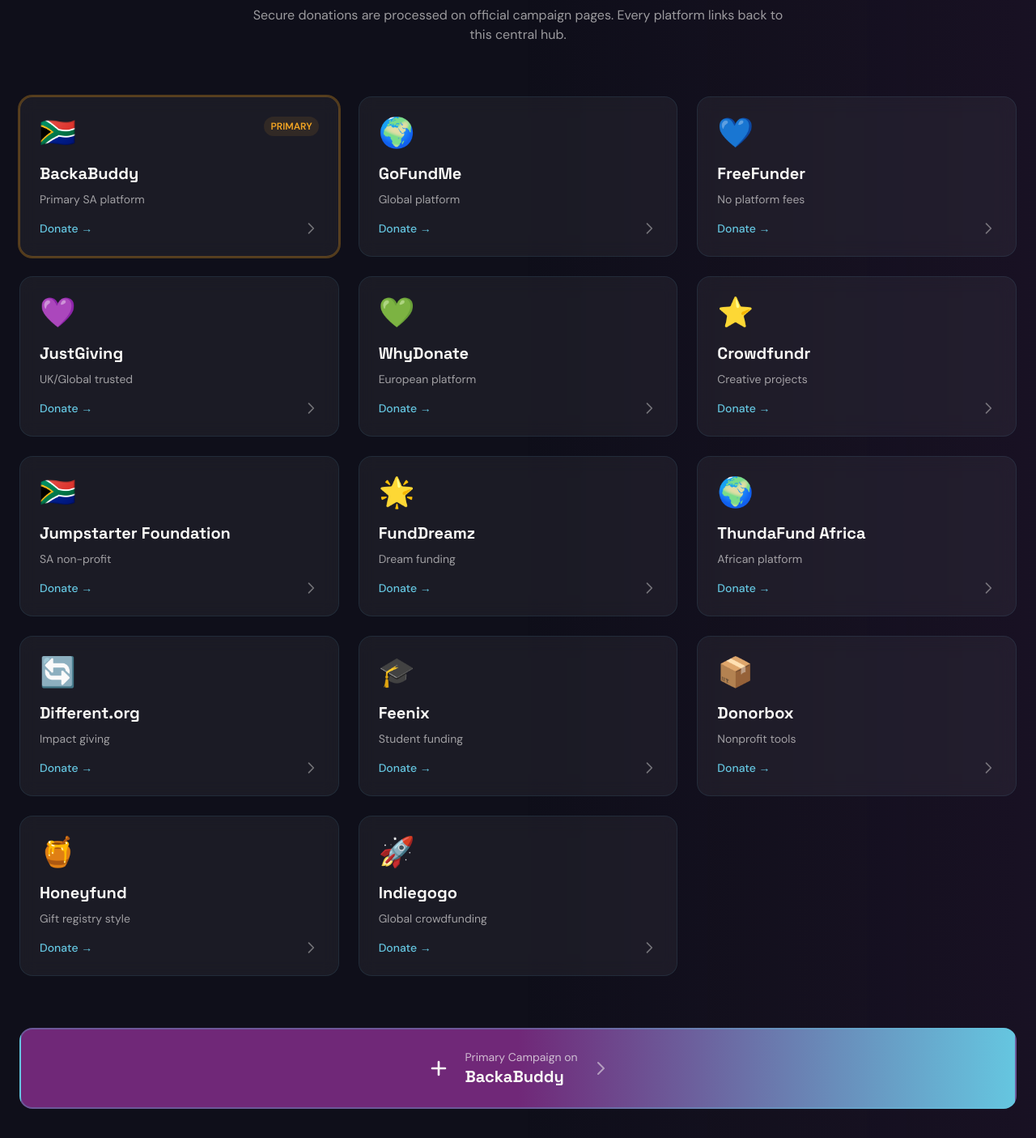
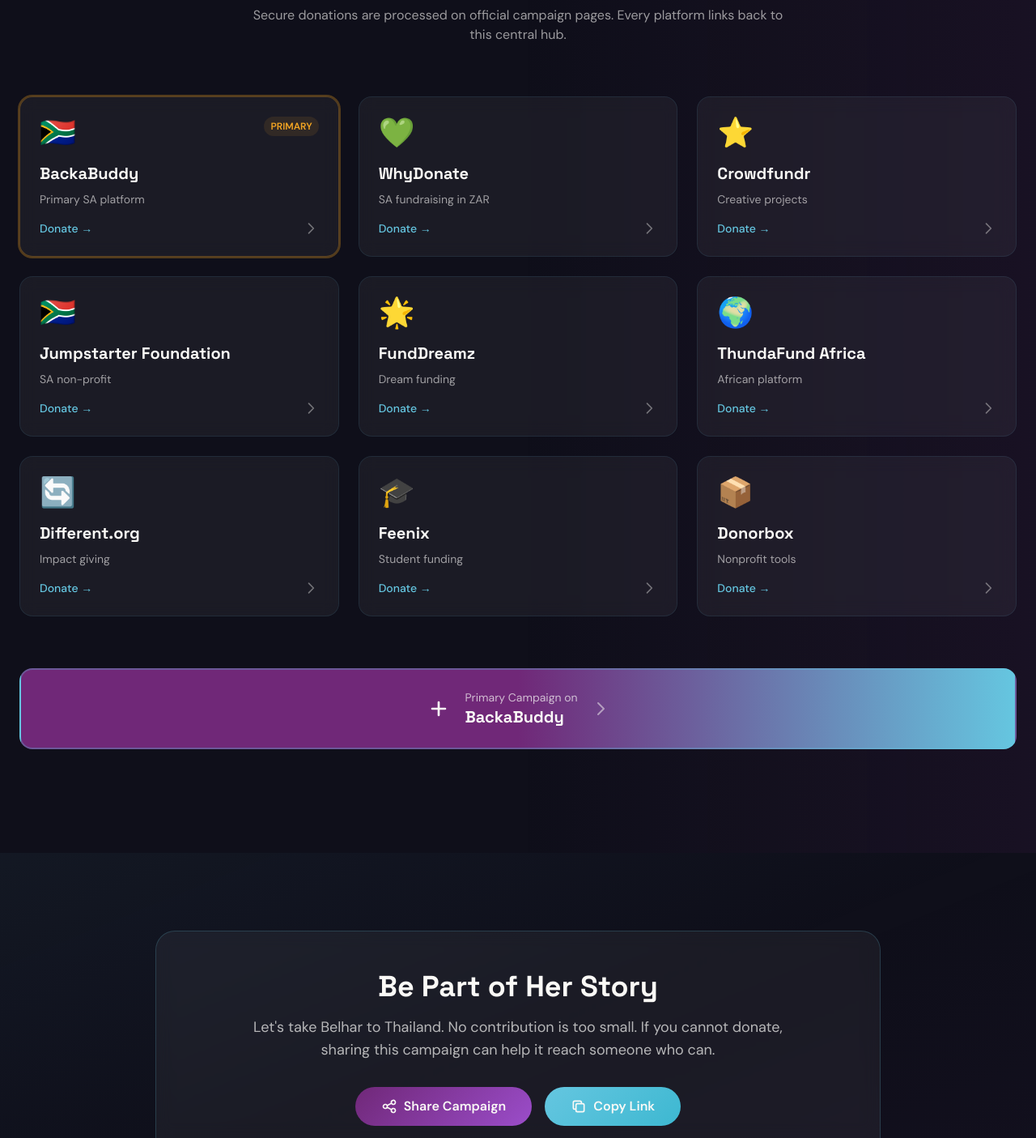
Before and after one commit to raaniyaa-rising/raaniyaa-rising.github.io, a plain HTML site: page index.html in a window 1280 px wide. Shown: the part 5862-7267 px from the top of the page at 81% size. Drawn offline with nearby package versions, Linux system fonts and the light colour scheme.

Commit message:
Keep only fundraising platforms available in South Africa

```diff
--- a/index.html
+++ b/index.html
@@ -492,20 +492,14 @@
       ],
       platforms: [
         { name: 'BackaBuddy', url: 'https://www.backabuddy.co.za/campaign/dance-on-the-global-stage', icon: '🇿🇦', primary: true, description: 'Primary SA platform' },
-        { name: 'GoFundMe', url: 'https://gofundme.com', icon: '🌍', primary: false, description: 'Global platform' },
-        { name: 'FreeFunder', url: 'https://freefunder.com', icon: '💙', primary: false, description: 'No platform fees' },
-        { name: 'JustGiving', url: 'https://justgiving.com', icon: '💜', primary: false, description: 'UK/Global trusted' },
-        { name: 'WhyDonate', url: 'https://whydonate.com', icon: '💚', primary: false, description: 'European platform' },
+        { name: 'WhyDonate', url: 'https://whydonate.com', icon: '💚', primary: false, description: 'SA fundraising in ZAR' },
         { name: 'Crowdfundr', url: 'https://crowdfundr.com', icon: '⭐', primary: false, description: 'Creative projects' },
         { name: 'Jumpstarter Foundation', url: 'https://jumpstarterfoundation.org.za', icon: '🇿🇦', primary: false, description: 'SA non-profit' },
         { name: 'FundDreamz', url: 'https://funddreamz.com', icon: '🌟', primary: false, description: 'Dream funding' },
         { name: 'ThundaFund Africa', url: 'https://thundafund.africa', icon: '🌍', primary: false, description: 'African platform' },
         { name: 'Different.org', url: 'https://different.org', icon: '🔄', primary: false, description: 'Impact giving' },
         { name: 'Feenix', url: 'https://feenix.org', icon: '🎓', primary: false, description: 'Student funding' },
-        { name: 'Donorbox', url: 'https://donorbox.org', icon: '📦', primary: false, description: 'Nonprofit tools' },
-        { name: 'Honeyfund', url: 'https://honeyfund.com', icon: '🍯', primary: false, description: 'Gift registry style' },
-        { name: 'Indiegogo', url: 'https://indiegogo.com', icon: '🚀', primary: false, description: 'Global crowdfunding' }
-      ]
+        { name: 'Donorbox', url: 'https://donorbox.org', icon: '📦', primary: false, description: 'Nonprofit tools' }      ]
     };
 
     // Initialize progress bar
```
